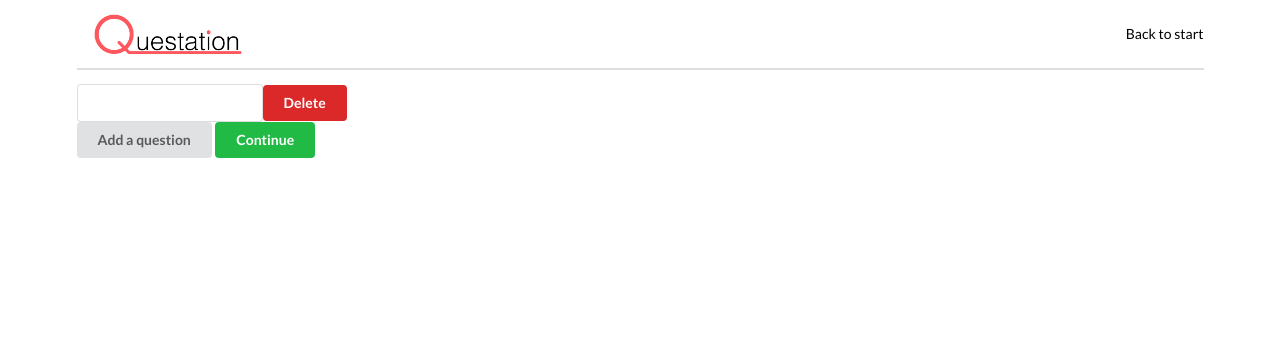
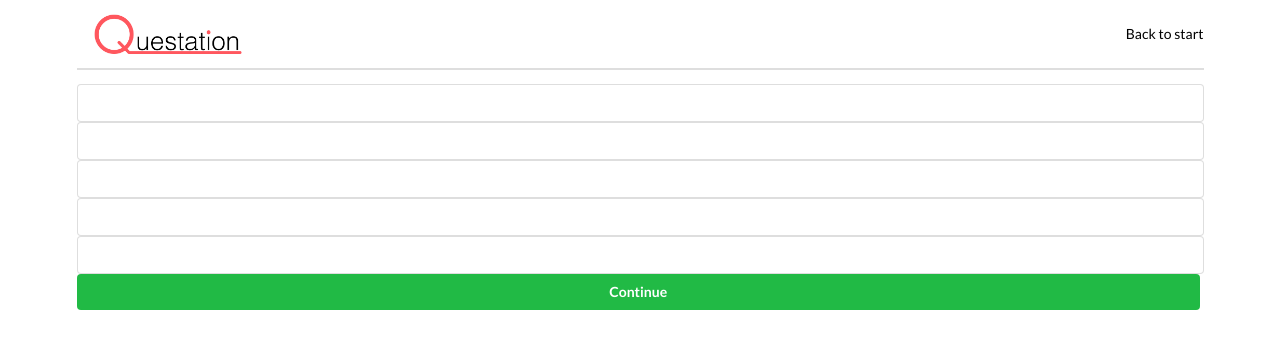
Before and after one commit to ksinghj/Questation, a React (Create React App) app: page /questation/create in a window 1280 px wide. Shown: the top 348 px of the page. Built offline with nearby package versions, Linux system fonts and the light colour scheme.

Commit message:
create 5qs

```diff
--- a/src/components/pages/QuestionCreate.jsx
+++ b/src/components/pages/QuestionCreate.jsx
@@ -1,59 +1,58 @@
 import React from "react";
 import { connect } from "react-redux";
 import { createQuestionSheet } from "../../actions";
-import QuestionForm from "./QuestionForm";
 
 class QuestionCreate extends React.Component {
-  state = {
-    questions: [1],
-    formValues: "",
+  state = { input1: "", input2: "", input3: "", input4: "", input5: "" };
+
+  onFormSubmit = e => {
+    e.preventDefault();
+    console.log(this.state);
+    // this.props.createQuestionSheet(this.state);
   };
 
-  addQuestion = e => {
-    e.preventDefault();
-    console.log("form submitted");
-    this.props.createQuestionSheet(this.state.formValues);
-    let length = this.state.questions.length + 1;
-    this.setState({ questions: this.state.questions.concat(length + 1) });
+  handeInput1Change = e => {
+    this.setState({ input1: e.target.value });
   };
 
-  renderQuestions = () => {
-    return this.state.questions.map((item, index) => {
-      return (
-        <QuestionForm
-          onInputChange={this.onInputChange}
-          key={item}
-          arrayIndex={index}
-        />
-      );
-    });
+  handeInput2Change = e => {
+    this.setState({ input2: e.target.value });
   };
 
-  onQuestionFormSubmit = e => {
-    e.preventDefault();
-    console.log("form submitted");
-    this.props.createQuestionSheet(this.state.formValues); // caLL with this.state.formValues
+  handeInput3Change = e => {
+    this.setState({ input3: e.target.value });
   };
 
-  onInputChange = e => {
-    this.setState({
-      formValues: e.target.value,
-    });
-    console.log(this.state.formValues);
+  handeInput4Change = e => {
+    this.setState({ input4: e.target.value });
+  };
+
+  handeInput5Change = e => {
+    this.setState({ input5: e.target.value });
   };
 
   render() {
     return (
       <div>
-        <form onSubmit={this.onQuestionFormSubmit}>
-          {this.renderQuestions()}
-          <button
-            type="button"
-            className="ui button"
-            onClick={this.addQuestion}
-          >
-            Add a question
-          </button>
+        <form
+          onSubmit={this.onFormSubmit}
+          style={{ display: "flex", flexDirection: "column" }}
+        >
+          <div className="ui input">
+            <input onChange={this.handeInput1Change} id="1" />
+          </div>
+          <div className="ui input">
+            <input onChange={this.handeInput2Change} id="2" />
+          </div>
+          <div className="ui input">
+            <input onChange={this.handeInput3Change} id="3" />
+          </div>
+          <div className="ui input">
+            <input onChange={this.handeInput4Change} id="4" />
+          </div>
+          <div className="ui input">
+            <input onChange={this.handeInput5Change} id="5" />
+          </div>
           <button className="ui button green" type="submit">
             Continue
           </button>
```
